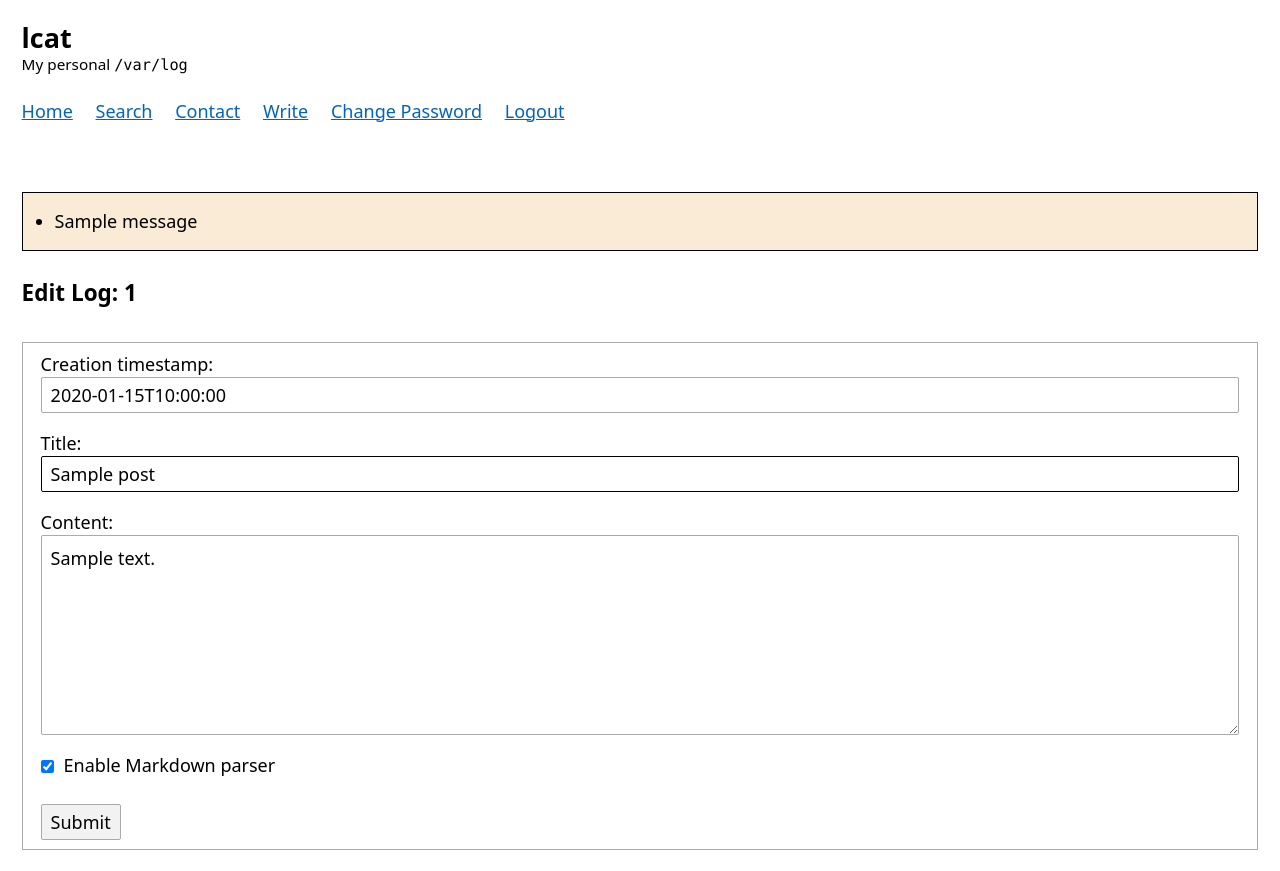
After one commit to lc-at/lcat.dev, a Flask app: page /administrator/edit-log/1 in a window 1280 px wide. The commit adds this page. Run offline with Flask 2, Linux system fonts and the light colour scheme; the visitor is signed in with stand-in values (Sample User, id 1); tables that the repository leaves empty hold one stand-in row (values such as "Sample post"); one stand-in notice (Sample message) is shown.

Commit message:
Added log and simple user management features

```diff
--- /dev/null
+++ b/app/admin.py
@@ -0,0 +1,99 @@
+import re
+from flask import (Blueprint, abort, flash, redirect, render_template, request,
+                   session, url_for)
+
+from .models import LogPost, User, db
+from .views import requires_auth
+
+bp = Blueprint('admin', __name__, url_prefix='/administrator')
+
+
+@bp.route('/login', methods=['GET', 'POST'])
+def login():
+    if session.get('authed'):
+        return redirect(url_for('root'))
+    elif request.method == 'POST':
+        if User.authenticate(request.form.get('password', '')):
+            session['authed'] = True
+            flash('Authentication successful')
+            return redirect(url_for('root'))
+        elif request.form.get('password') == 'password':
+            flash('No, not this time.')
+        else:
+            flash('Invalid password')
+    return render_template('admin/sudo.html')
+
+@bp.route('/change-password', methods=['GET', 'POST'])
+@requires_auth
+def change_password():
+    if request.method == 'POST':
+        new_password = request.form.get('new_password')
+        confirm_new_password = request.form.get('confirm_new_password')
+
+        if not (new_password and confirm_new_password):
+            abort(403)
+        elif new_password != confirm_new_password:
+            flash('Password unchanged')
+        else:
+            User.change_password(new_password)
+            flash('Password changed')
+            return logout()
+    return render_template('admin/change_password.html')
+
+@bp.route('/logout')
+@requires_auth
+def logout():
+    session.pop('authed')
+    return redirect(url_for('root'))
+
+
+@bp.route('/write-log', methods=['GET', 'POST'])
+@requires_auth
+def write_log():
+    if request.method == 'POST':
+        title = request.form.get('title')
+        content = request.form.get('content')
+        is_markdown = request.form.get('is_md') is not None
+
+        if not (title and content):
+            abort(403)
+
+        log = LogPost(title, content, is_markdown)
+        db.session.add(log)
+        db.session.commit()
+
+        flash('Log post added successfully.')
+        return redirect(url_for('root'))
+
+    return render_template('admin/write_log.html')
+
+
+@bp.route('/edit-log/<log_post_id>', methods=['GET', 'POST'])
+@requires_auth
+def edit_log(log_post_id):
+    log_post = LogPost.query.filter_by(id=log_post_id).first_or_404()
+    if request.method == 'POST':
+        title = request.form.get('title')
+        content = request.form.get('content')
+        is_markdown = request.form.get('is_md') is not None
+
+        if not (title and content):
+            abort(403)
+
+        log_post.title = title
+        log_post.content = content
+        log_post.is_markdown = is_markdown
+        db.session.commit()
+
+        flash(f'Updated log post {log_post.id}.')
+
+    return render_template('admin/edit_log.html', log_post=log_post)
+
+
+@bp.route('/delete/<log_post_id>')
+def delete_log(log_post_id):
+    log_post = LogPost.query.filter_by(id=log_post_id).first_or_404()
+    db.session.delete(log_post)
+    db.session.commit()
+    flash(f'Deleted log post {log_post.id}')
+    return redirect(url_for('root'))
--- a/app/static/awsm.css
+++ b/app/static/awsm.css
@@ -20,7 +20,7 @@ body{
   margin:1.2em;
   font-size:1rem;
 }
-@media (min-width: 20rem){
+@media (max-width: 20rem){
   body{
     font-size:calc(1rem + 0.00625 * (100vw - 20rem));
   }
--- a/app/static/style.css
+++ b/app/static/style.css
@@ -1,13 +1,73 @@
+
+@media (max-width: 50rem) {
+    .separator {
+        display: none;
+    }
+    .small {
+        font-size: 0.8rem;
+    }
+}
+
 #logTable_filter > label:nth-child(1) > input:nth-child(1) {
     display: inline !important;
     width: auto !important;
 }
 
-.grey-box {
-    background-color: #f9f9f9 !important;
-    padding: 1rem;
+.log-box {
+    border: 1px dotted black;
+    padding: 0.8rem !important;
 }
 
 .ts-wrap {
     word-wrap: break-word !important;
+    max-width: 5rem;
 }
+
+.small {
+    font-size: normal;
+}
+
+.alert-box {
+    margin-bottom: 1rem;
+    border: 1px solid black;
+    background-color: antiquewhite;
+    padding: 1rem;
+}
+
+.dashed-box {
+    padding: 1rem;
+    border-top: 1px dashed black;
+    border-bottom
+}
+
+.alert-box ul {
+    margin: 0;
+    padding-left: inherit;
+}
+
+.w-100 {
+    min-width: 100%;
+}
+
+.monospaced {
+    font-family: monospace;
+    font-size: 11pt;
+}
+
+.log-content h1 {
+    margin-top: 1em;
+    font-size:1.3em;
+}
+
+.log-content > *:first-child {
+    margin-top: 0;
+}
+
+.log-content > h2, .log-content > h3, .log-content > h5, .log-content > h6 {
+    margin-top: 1em;
+    font-size: 1em;
+}
+
+textarea.wide {
+    height: 200px !important;
+}
--- /dev/null
+++ b/app/templates/admin/edit_log.html
@@ -0,0 +1,31 @@
+{% extends "skel.html" %}
+{% block title %}Edit Log{% endblock %}
+{% block article %}
+<section>
+    <h3>Edit Log: {{ log_post.id }}</h3>
+</section>
+<section>
+    <form method="post" class="w-100">
+        <fieldset>
+            <label>Creation timestamp:</label>
+            <input type="text" value="{{ log_post.creation_ts.isoformat() }}" disabled>
+            <label>Title:</label>
+            <input type="text" name="title" value="{{ log_post.title }}" required autofocus>
+            <label>Content:</label>
+            <textarea class="wide" rows=100 name="content" class="monospaced" required>{{ log_post.content }}</textarea>
+            <label>
+                <input type="checkbox" name="is_md" {% if log_post.is_markdown %}checked{% endif %}>Enable Markdown
+                parser
+            </label><br>
+            <button type="submit">Submit</button>
+        </fieldset>
+    </form>
+</section>
+{% endblock %}
+{% block body_scripts %}
+<script>
+    $(window).unload(function () {
+        return "Changes not saved. Are you sure?";
+    });
+</script>
+{% endblock %}
--- a/app/templates/skel.html
+++ b/app/templates/skel.html
@@ -1,4 +1,16 @@
 <!DOCTYPE html>
+
+<!--
+    __           __       __
+   / /________ _/ /_ ____/ /__ _   __
+  / / ___/ __ `/ __// __  / _ \ | / /
+ / / /__/ /_/ / /__/ /_/ /  __/ |/ /
+/_/\___/\__,_/\__(_)__,_/\___/|___/
+
+nothing to see here, geek!
+instead, see it here: https://github.com/p4kl0nc4t/lcat.dev
+-->
+
 <html lang="en">
 
 <head>
@@ -26,11 +38,27 @@
                 <li>{{ nav_link('root', 'Home') }}</li>
                 <li>{{ nav_link('root', 'Search') }}</li>
                 <li>{{ nav_link('root', 'Contact') }}</li>
-                <li>{{ nav_link('sudo', 'HackMe') }}</li>
+                {% if not session.get('authed') %}
+                <li>{{ nav_link('admin.login', 'HackMe') }}</li>
+                {% else %}
+                <li>{{ nav_link('admin.write_log', 'Write') }}</li>
+                <li>{{ nav_link('admin.change_password', 'Change Password') }}</li>
+                <li>{{ nav_link('admin.logout', 'Logout') }}</li>
+                {% endif %}
             </ul>
         </nav>
     </header>
     <article>
+        {% set flashed_messages = get_flashed_messages() %}
+        {% if flashed_messages %}
+        <div class="alert-box">
+            <ul>
+                {% for message in get_flashed_messages() %}
+                <li>{{ message }}</li>
+                {% endfor %}
+            </ul>
+        </div>
+        {% endif %}
         {% block article %}
         {% endblock %}
     </article>
--- a/app/views.py
+++ b/app/views.py
@@ -1,12 +1,46 @@
-from flask import render_template
+from functools import wraps
+
+import marko
+from flask import redirect, render_template, request, session, url_for
 
 from . import app
+from .models import LogPost
+
+
+def requires_auth(f):
+    @wraps(f)
+    def decorated(*args, **kwargs):
+        if 'authed' not in session:
+            return redirect(url_for('admin.login'))
+        return f(*args, **kwargs)
+
+    return decorated
 
 
 @app.route('/')
 def root():
-    return render_template('home.html')
+    log_posts = LogPost.query.order_by(LogPost.creation_ts.desc()).all()
+    return render_template('home.html', log_posts=log_posts)
 
-@app.route('/sudo')
-def sudo():
-    return render_template('sudo.html')
+
+@app.route('/log/<log_post_id>')
+@app.route('/log/<log_post_id>/<view_type>')
+def view_log(log_post_id, view_type=None):
+    log_post = LogPost.query.filter_by(id=log_post_id).first_or_404()
+
+    if view_type == 'download':
+        return log_post.content, {
+            'Content-Type': 'application/octet-stream',
+            'Content-Disposition': f'attachment;filename={log_post.id}'
+        }
+    elif view_type == 'raw':
+        return log_post.content, {'Content-Type': 'text/plain'}
+
+    processed_content = log_post.content
+
+    if log_post.is_markdown:
+        processed_content = marko.convert(log_post.content)
+
+    return render_template('view_log.html',
+                           log_post=log_post,
+                           processed_content=processed_content)
```
Also changed, not shown: app/__init__.py (+10 -0 lines), app/models.py (+30 -4 lines), app/templates/admin/change_password.html (added, +26 -0 lines), app/templates/admin/sudo.html (added, +29 -0 lines), app/templates/admin/write_log.html (added, +29 -0 lines), app/templates/home.html (+20 -6 lines), app/templates/sudo.html (deleted, +0 -17 lines), app/templates/view_log.html (added, +16 -0 lines).
